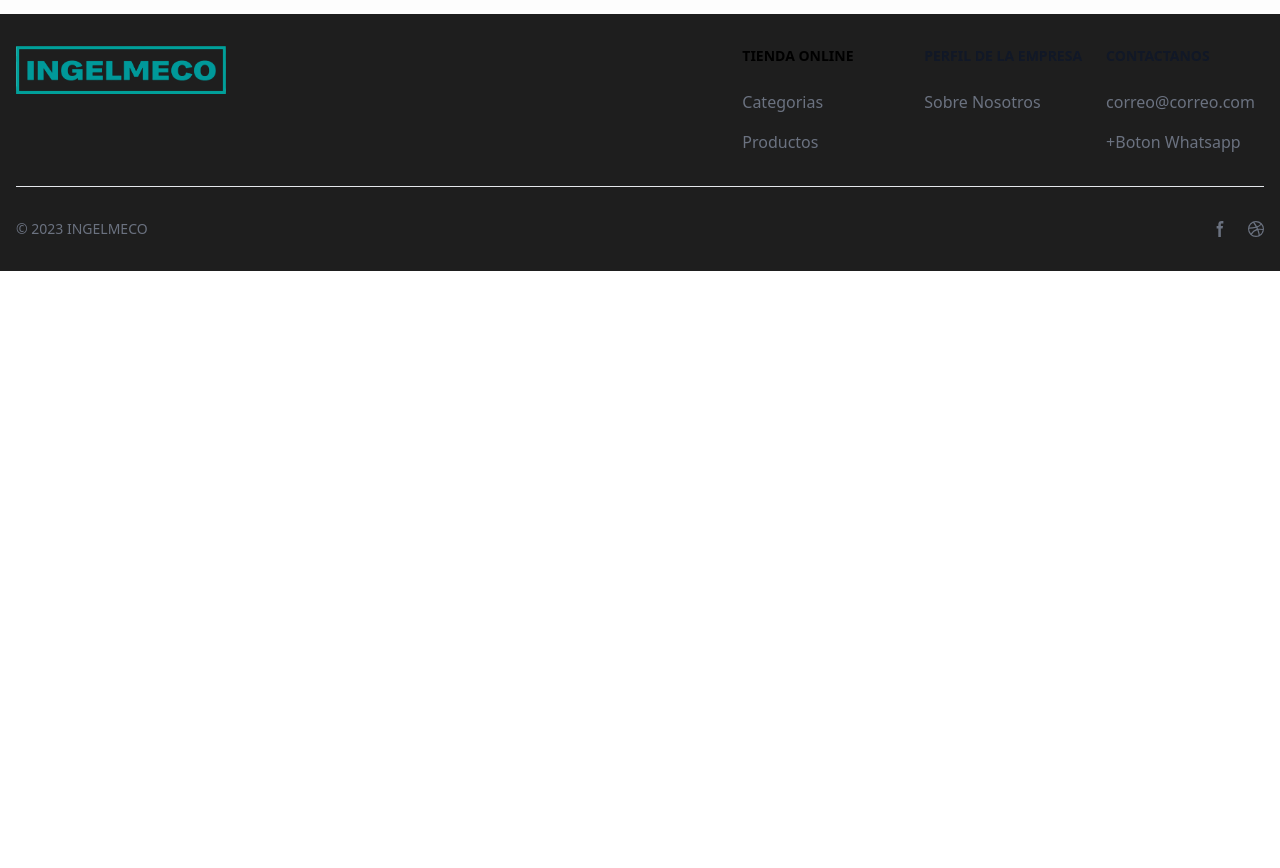
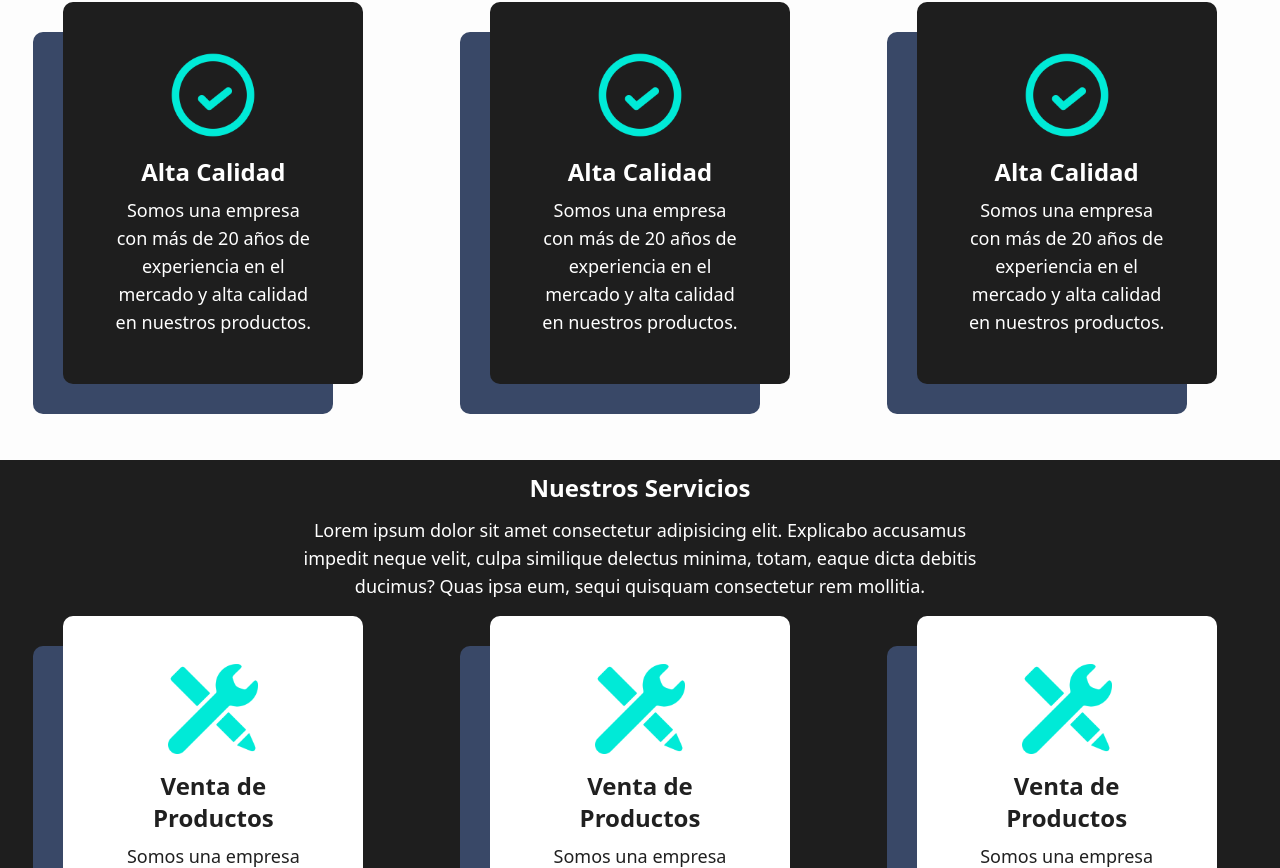
Before and after one commit to AlexGalo0/INGELMECO-Cliente, a Next.js app: page / in a window 1280 px wide. Shown: the part 652-1520 px from the top of the page. Before the commit the page ends 923 px from the top, so only its background shows below. Built offline with nearby package versions, Linux system fonts and the light colour scheme.

Commit message:
mvp de Conocenos

```diff
--- /dev/null
+++ b/app/components/Card.tsx
@@ -0,0 +1,59 @@
+import Image from "next/image";
+interface CardProps {
+    backgroundColor: string;
+    imageSrc: string;
+    textColor: string;
+    title: string;
+    description: string;
+  }
+  const Card: React.FC<CardProps> = ({
+    backgroundColor,
+    imageSrc,
+    textColor,
+    title,
+    description,
+  }) => {
+    const cardStyle = {
+      backgroundColor: backgroundColor,
+      padding: '3rem',
+      maxWidth: '300px',
+      margin: 'auto',
+      boxShadow: '-30px 30px   #394867',
+      borderRadius: '10px',
+      marginBottom: '3rem',
+    };
+
+    const titleStyle = {
+      color: textColor,
+    };
+
+    const descriptionStyle = {
+      color: textColor,
+    };
+
+    return (
+      <div style={cardStyle} className="w-full md:w-1/3 px-4">
+        <div className="mb-3">
+          <div className="flex justify-center mb-4">
+            <Image
+              src={imageSrc}
+              width={90}
+              height={80}
+              alt="Valores de INGELMECO"
+            />
+          </div>
+        </div>
+        <h2 style={titleStyle} className="text-2xl font-bold mb-2">
+          {title}
+        </h2>
+        <div className="max-w-[300px]">
+          <p style={descriptionStyle} className="text-lg">
+            {description}
+          </p>
+        </div>
+      </div>
+    );
+  };
+
+
+export default Card;
--- a/app/components/Footer.tsx
+++ b/app/components/Footer.tsx
@@ -3,6 +3,8 @@ import Image from "next/image";
 const Footer: React.FC = () => {
   return (
     <footer className="bg-[#1E1E1E]">
+           <hr className="my-3 border-gray-200 sm:mx-auto dark:border-gray-700 " />
+
       <div className="mx-auto w-full max-w-screen-xl p-4 py-6 lg:py-8">
         <div className="md:flex md:justify-between">
           <div className="mb-6 md:mb-0">
--- a/app/components/Main.tsx
+++ b/app/components/Main.tsx
@@ -1,22 +1,30 @@
+import Card from "./Card";
 import DisplayData from "./svgs/DisplayData";
 
 const Main: React.FC = () => {
   return (
-    <div>
-  <div className="bg-[#1E1E1E] p-5 pt-8 lg:flex justify-evenly">
+    <main>
+      <div className="bg-[#1E1E1E] p-5 pt-8 lg:flex justify-evenly">
         <div className="w-full lg:w-1/2 mr-2 lg:mx-auto">
           <h2 className="text-[#048C88] text-4xl font-bold">Historia</h2>
           <p className="text-white pt-5 max-w-[600px] text-lg pb-3">
-            Lorem ipsum dolor sit amet consectetur adipisicing elit. Repudiandae dicta sit nesciunt sunt dignissimos, tempore quasi harum voluptate aut repellat possimus cum minima at, officiis maxime eaque asperiores incidunt ducimus.
-            Debitis eveniet qui hic a ipsum. Quaerat alias officiis maxime incidunt vitae. Cumque provident perspiciatis totam modi deserunt veniam animi, corrupti excepturi nulla dolorem ullam nemo harum alias repudiandae tenetur.
-            Quidem adipisci, eos quae rerum nemo praesentium, illum nobis quia voluptatem ducimus eligendi, asperiores exercitationem ex est perferendis nihil cum quasi quod? Provident fugit nisi saepe molestiae iure natus magni?
+            Lorem ipsum dolor sit amet consectetur adipisicing elit. Repudiandae
+            dicta sit nesciunt sunt dignissimos, tempore quasi harum voluptate
+            aut repellat possimus cum minima at, officiis maxime eaque
+            asperiores incidunt ducimus. Debitis eveniet qui hic a ipsum.
+            Quaerat alias officiis maxime incidunt vitae. Cumque provident
+            perspiciatis totam modi deserunt veniam animi, corrupti excepturi
+            nulla dolorem ullam nemo harum alias repudiandae tenetur. Quidem
+            adipisci, eos quae rerum nemo praesentium, illum nobis quia
+            voluptatem ducimus eligendi, asperiores exercitationem ex est
+            perferendis nihil cum quasi quod? Provident fugit nisi saepe
+            molestiae iure natus magni?
           </p>
         </div>
         <div className="w-full max-w-[400px] mx-auto overflow-hidden">
           <DisplayData />
         </div>
       </div>
-
 
       {/* Sección de los valores */}
       <div className="bg-[#fdfdfd] pt-3 text-center pb-7">
@@ -26,15 +34,81 @@ const Main: React.FC = () => {
           <h2 className="text-[#202020] text-2xl font-bold">
             Nuestros Valores
           </h2>
-          <p className="text-dark pt-3 text-lg">
+          <p className="text-dark pt-3 text-lg mb-4">
             Lorem ipsum dolor sit amet consectetur adipisicing elit. Explicabo
             accusamus impedit neque velit, culpa similique delectus minima,
             totam, eaque dicta debitis ducimus? Quas ipsa eum, sequi quisquam
             consectetur rem mollitia.
           </p>
         </div>
+        <div className="flex flex-wrap justify-center">
+          <Card
+            backgroundColor="#1E1E1E"
+            imageSrc="/images/exito.png"
+            textColor="#FFFFFF"
+            title="Alta Calidad"
+            description="Somos una empresa con más de 20 años de experiencia en el mercado y alta calidad en nuestros productos."
+          />
+          <div className="mb-2"></div>
+          <Card
+            backgroundColor="#1E1E1E"
+            imageSrc="/images/exito.png"
+            textColor="#FFFFFF"
+            title="Alta Calidad"
+            description="Somos una empresa con más de 20 años de experiencia en el mercado y alta calidad en nuestros productos."
+          />
+          <div className="mb-2"></div>
+          <Card
+            backgroundColor="#1E1E1E"
+            imageSrc="/images/exito.png"
+            textColor="#FFFFFF"
+            title="Alta Calidad"
+            description="Somos una empresa con más de 20 años de experiencia en el mercado y alta calidad en nuestros productos."
+          />
+        </div>
       </div>
-    </div>
+
+      {/* Sección de los Servicios */}
+      <div className="bg-[#1E1E1E] pt-3 text-center pb-7">
+        <div className="mx-auto max-w-full lg:max-w-[680px]">
+          {" "}
+          {/* Ajustamos el ancho máximo para pantallas grandes */}
+          <h2 className="text-white text-2xl font-bold">Nuestros Servicios</h2>
+          <p className="text-white pt-3 text-lg mb-4">
+            Lorem ipsum dolor sit amet consectetur adipisicing elit. Explicabo
+            accusamus impedit neque velit, culpa similique delectus minima,
+            totam, eaque dicta debitis ducimus? Quas ipsa eum, sequi quisquam
+            consectetur rem mollitia.
+          </p>
+        </div>
+        <div className="flex flex-wrap justify-center">
+          <Card
+            backgroundColor="#FFFFFF"
+            imageSrc="/images/edit-tools.png"
+            textColor="#202020"
+            title="Venta de Productos"
+            description="Somos una empresa con más de 20 años de experiencia en el mercado y alta calidad en nuestros productos."
+          />
+          <div className="mb-2"></div>
+          <Card
+            backgroundColor="#FFFFFF"
+            imageSrc="/images/edit-tools.png"
+            textColor="#202020"
+            title="Venta de Productos"
+            description="Somos una empresa con más de 20 años de experiencia en el mercado y alta calidad en nuestros productos."
+          />
+          <div className="mb-2"></div>
+          <Card
+            backgroundColor="#FFFFFF"
+            imageSrc="/images/edit-tools.png"
+            textColor="#202020"
+            title="Venta de Productos"
+            description="Somos una empresa con más de 20 años de experiencia en el mercado y alta calidad en nuestros productos."
+          />
+        </div>
+
+      </div>
+    </main>
   );
 };
 
--- a/app/page.tsx
+++ b/app/page.tsx
@@ -8,7 +8,7 @@ const Conocenos: React.FC = () => {
     <div className="">
       <Navbar />
       <Main />
-
+      {/* <hr className="my-6  sm:mx-auto dark:border-gray-700 lg:my-8" /> */}
         <Footer />
 
     </div>
```
Also changed, not shown: public/images/edit-tools.png (added), public/images/exito.png (added).
